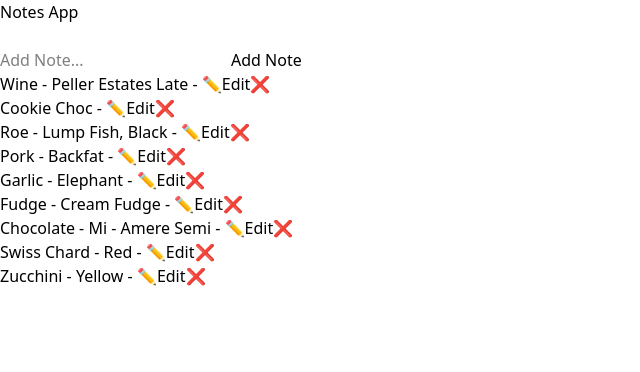
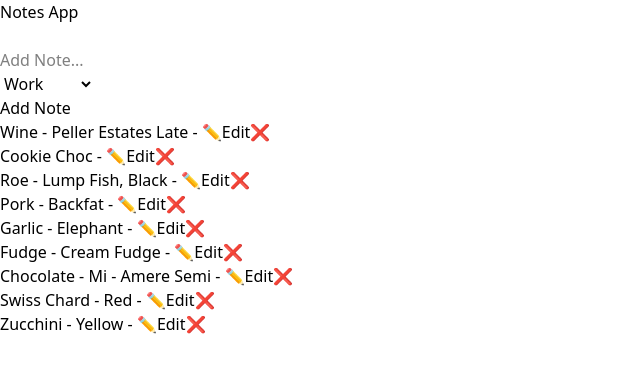
Before and after one commit to PraneethBunny123/All-App, a React (Vite) app: page / in a window 1280 px wide. Shown: the top 372 px of the page, without its empty margins (0-640 px from the left). Built offline with nearby package versions, Linux system fonts and the light colour scheme.

Commit message:
Using the component to render the tags in the dropdown beside the addnote button

```diff
--- a/src/project-apps/Notes App/AddNotes.jsx
+++ b/src/project-apps/Notes App/AddNotes.jsx
@@ -1,5 +1,6 @@
 import { useState } from "react"
 import {v4 as uuidv4} from 'uuid'
+import TagsDropdown from "./TagsDropdown"
 
 export default function AddNotes({setNotes}) {
     const [textTyped, setTextTyped] = useState('')
@@ -30,6 +31,7 @@ export default function AddNotes({setNotes}) {
     return (
         <div>
             <input value={textTyped} onChange={handleOnChange} type="text" placeholder="Add Note..."/>
+            <TagsDropdown />
             <button onClick={handleAddNotes}>Add Note</button>
         </div>
 
--- a/src/project-apps/Notes App/TagsDropdown.jsx
+++ b/src/project-apps/Notes App/TagsDropdown.jsx
@@ -5,9 +5,8 @@ export default function TagsDropdown() {
         <div>
             <select>
                 {tagOptions.map(tag => (
-                    <option>{tag}</option>
+                    <option value={tag}>{tag}</option>
                 ))}
-                <option />
             </select>
         </div>
     )
```
